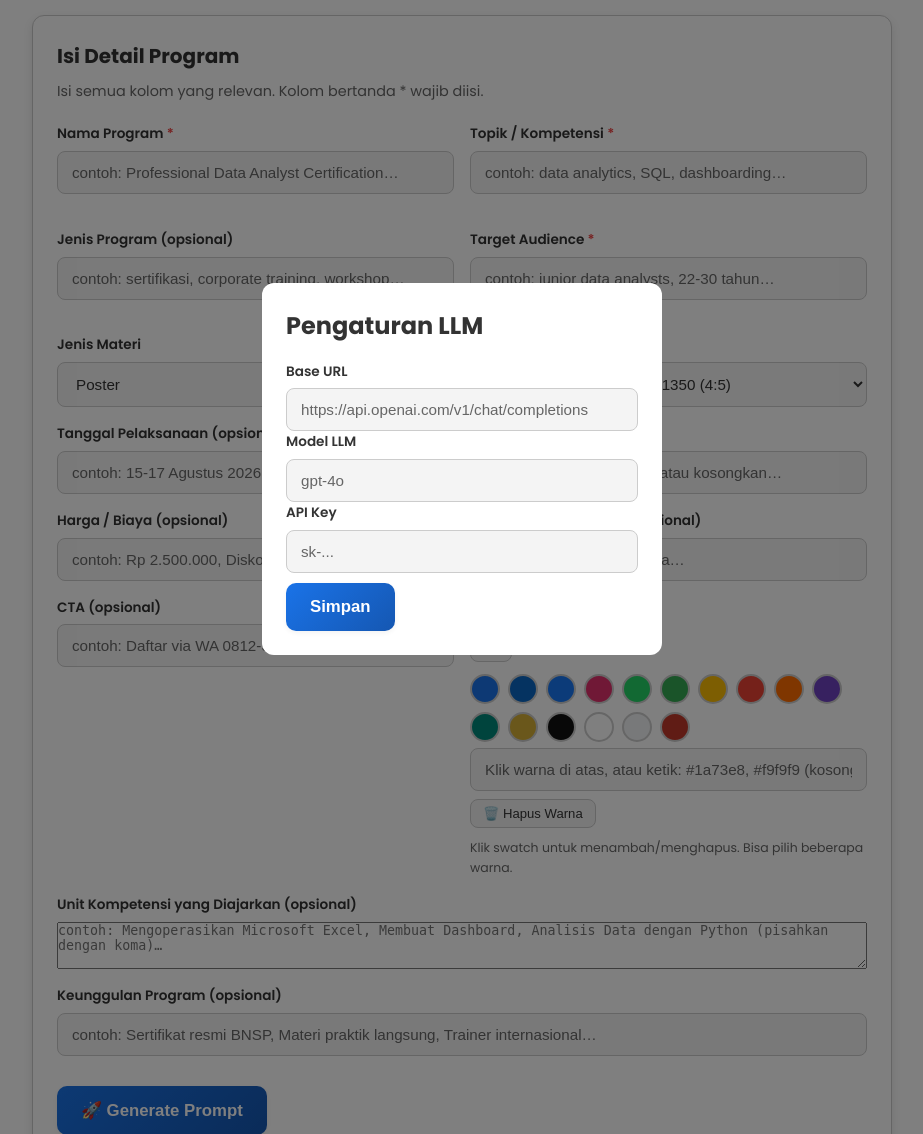
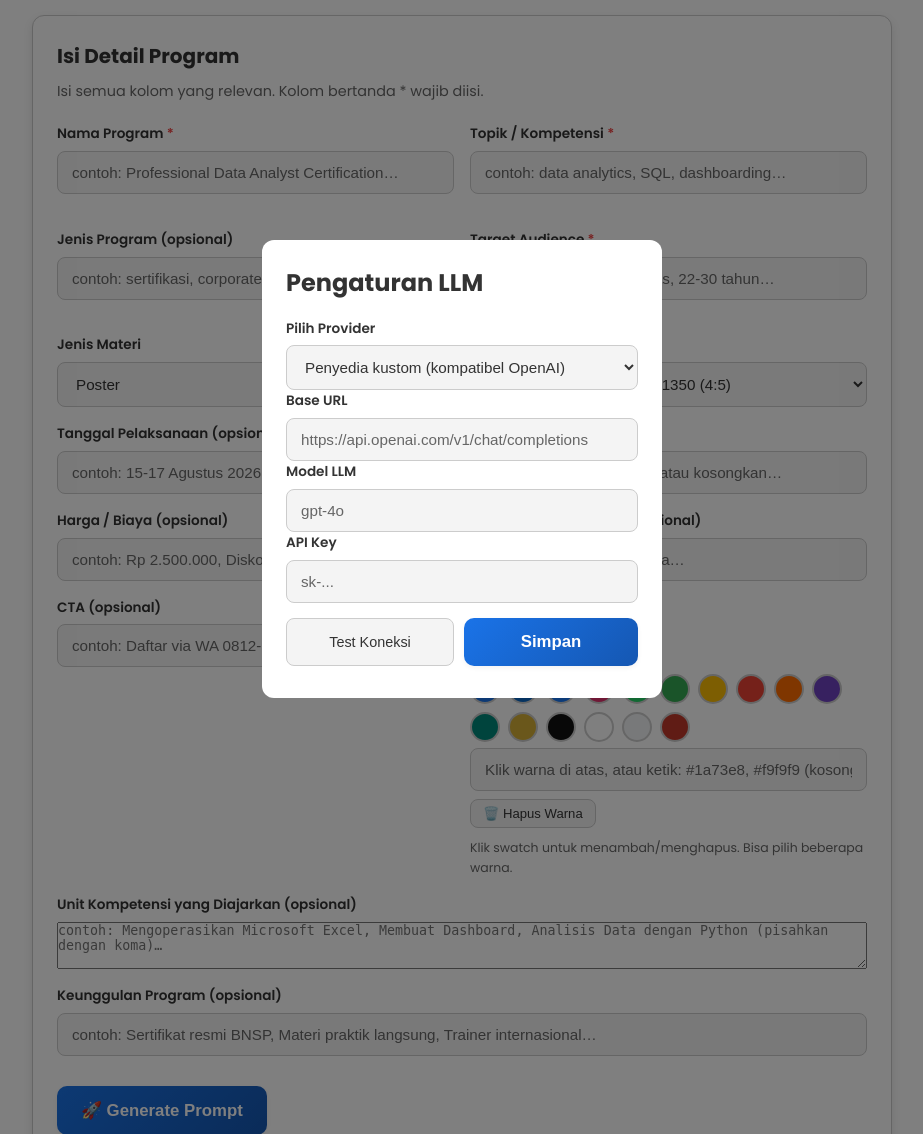
Before and after one commit to Fajar-HSE/prompt-generator-app, a Flask app: page / in a window 1280 px wide. Shown: the part 257-1391 px from the top of the page, without its empty margins (178-1101 px from the left). Run offline with Flask 3, Linux system fonts and the light colour scheme; some libraries are stand-ins or nearby versions.

Commit message:
Add provider selection, save button, and test connection feature

```diff
--- a/static/script.js
+++ b/static/script.js
@@ -21,6 +21,13 @@
         const REQUIRED_FIELDS = ['programName', 'competency', 'targetAudience'];
         const STORAGE_KEY = 'promptGeneratorHistory';
         const SETTINGS_KEY = 'llmSettings';
+        const PROVIDER_URLS = {
+            'openai': 'https://api.openai.com/v1/chat/completions',
+            'anthropic': 'https://api.anthropic.com/v1/messages',
+            'google': 'https://generativelanguage.googleapis.com/v1beta/models/gemini-pro:generateContent',
+            'openrouter': 'https://openrouter.ai/api/v1/chat/completions',
+            'custom': ''
+        };
 
         let savedSinceEdit = true;
 
@@ -28,6 +35,32 @@
             return fetch('/api/settings')
                 .then(res => res.json())
                 .catch(() => ({}));
+        }
+
+        function updateProviderUrl() {
+            const provider = document.getElementById('providerSelect').value;
+            const baseUrlInput = document.getElementById('baseUrl');
+            const modelInput = document.getElementById('llmModel');
+
+            if (provider !== 'custom' && PROVIDER_URLS[provider]) {
+                baseUrlInput.value = PROVIDER_URLS[provider];
+                baseUrlInput.readOnly = true;
+            } else {
+                baseUrlInput.value = '';
+                baseUrlInput.readOnly = false;
+            }
+
+            // Set default model berdasarkan provider
+            const defaultModels = {
+                'openai': 'gpt-4o',
+                'anthropic': 'claude-3-haiku-20240307',
+                'google': 'gemini-pro',
+                'openrouter': 'openai/gpt-4o',
+                'custom': ''
+            };
+            if (!modelInput.value || modelInput.value === 'gpt-4o') {
+                modelInput.value = defaultModels[provider] || '';
+            }
         }
 
         function saveSettingsToServer(settings) {
@@ -38,6 +71,62 @@
             })
                 .then(res => res.json())
                 .catch(() => ({ success: false }));
+        }
+
+        function testConnection() {
+            const provider = document.getElementById('providerSelect').value;
+            const baseUrl = document.getElementById('baseUrl').value.trim();
+            const apiKey = document.getElementById('apiKey').value.trim();
+            const model = document.getElementById('llmModel').value.trim();
+
+            if (!baseUrl || !apiKey || !model) {
+                showToast('Mohon lengkapi semua field sebelum test koneksi');
+                return;
+            }
+
+            const resultEl = document.getElementById('testResult');
+            resultEl.textContent = '⏳ Testing koneksi...';
+            resultEl.style.color = '#666';
+
+            const headers = {
+                'Authorization': `Bearer ${apiKey}`,
+                'Content-Type': 'application/json'
+            };
+
+            let endpoint = baseUrl;
+            if (provider === 'anthropic') {
+                endpoint = baseUrl;
+            } else if (provider === 'google') {
+                endpoint = baseUrl.replace('/chat/completions', '/messages');
+            }
+
+            const payload = {
+                model: model,
+                messages: [{ role: 'user', content: 'Test' }],
+                max_tokens: 10
+            };
+
+            fetch(endpoint, {
+                method: 'POST',
+                headers: headers,
+                body: JSON.stringify(payload)
+            })
+                .then(res => {
+                    if (res.ok) {
+                        return res.json();
+                    }
+                    return res.json().then(err => { throw err });
+                })
+                .then(data => {
+                    resultEl.textContent = '✅ Koneksi berhasil!';
+                    resultEl.style.color = '#10b981';
+                    showToast('Koneksi berhasil!');
+                })
+                .catch(err => {
+                    resultEl.textContent = `❌ Koneksi gagal: ${err.message || 'Unknown error'}`;
+                    resultEl.style.color = '#ef4444';
+                    showToast('Koneksi gagal: ' + (err.message || 'Unknown error'));
+                });
         }
         if (form) {
             form.addEventListener('input', function () { savedSinceEdit = false; });
@@ -500,10 +589,25 @@
 
         function openSettings() {
             const settings = getSettings();
-            if (settings.baseUrl) document.getElementById('baseUrl').value = settings.baseUrl;
+            if (settings.baseUrl) {
+                document.getElementById('baseUrl').value = settings.baseUrl;
+                // Try to detect provider from URL
+                if (settings.baseUrl.includes('openai.com')) {
+                    document.getElementById('providerSelect').value = 'openai';
+                } else if (settings.baseUrl.includes('anthropic.com')) {
+                    document.getElementById('providerSelect').value = 'anthropic';
+                } else if (settings.baseUrl.includes('googleapis.com')) {
+                    document.getElementById('providerSelect').value = 'google';
+                } else if (settings.baseUrl.includes('openrouter.ai')) {
+                    document.getElementById('providerSelect').value = 'openrouter';
+                } else {
+                    document.getElementById('providerSelect').value = 'custom';
+                }
+            }
             if (settings.model) document.getElementById('llmModel').value = settings.model;
             if (settings.apiKey) document.getElementById('apiKey').value = settings.apiKey;
             settingsModal.style.display = 'flex';
+            updateProviderUrl();
         }
 
         function closeSettings() {
@@ -527,13 +631,14 @@
                 const baseUrl = document.getElementById('baseUrl').value.trim();
                 const model = document.getElementById('llmModel').value.trim();
                 const apiKey = document.getElementById('apiKey').value.trim();
+                const provider = document.getElementById('providerSelect').value;
 
                 if (!baseUrl || !model || !apiKey) {
                     alert('Semua field wajib diisi!');
                     return;
                 }
 
-                saveSettings({ baseUrl, model, apiKey });
+                saveSettings({ baseUrl, model, apiKey, provider });
                 closeSettings();
                 showToast('Pengaturan berhasil disimpan!');
             });
@@ -547,6 +652,16 @@
             });
         }
 
+        const providerSelect = document.getElementById('providerSelect');
+        if (providerSelect) {
+            providerSelect.addEventListener('change', updateProviderUrl);
+        }
+
+        const testConnectionBtn = document.getElementById('testConnectionBtn');
+        if (testConnectionBtn) {
+            testConnectionBtn.addEventListener('click', testConnection);
+        }
+
         checkSettings();
         checkStatus();
         loadHistory();
--- a/static/style.css
+++ b/static/style.css
@@ -395,6 +395,23 @@ main {
     max-width: 400px;
 }
 .settings-content h2 { margin-bottom: 15px; }
+.btn-secondary {
+    background: #f4f4f4;
+    color: #333;
+    border: 1px solid #ccc;
+    padding: 10px 20px;
+    font-size: 0.9rem;
+    border-radius: 8px;
+    cursor: pointer;
+    transition: background 0.2s, border-color 0.2s;
+}
+.btn-secondary:hover {
+    background: #e4e4e4;
+}
+#testResult {
+    font-size: 0.85rem;
+    margin-top: 8px;
+}
 
 .toast.show {
     opacity: 1;
--- a/templates/index.html
+++ b/templates/index.html
@@ -15,6 +15,16 @@
             <h2>Pengaturan LLM</h2>
             <form id="settingsForm">
                 <div class="form-group">
+                    <label>Pilih Provider</label>
+                    <select id="providerSelect">
+                        <option value="custom">Penyedia kustom (kompatibel OpenAI)</option>
+                        <option value="openai">OpenAI</option>
+                        <option value="anthropic">Anthropic</option>
+                        <option value="google">Google</option>
+                        <option value="openrouter">OpenRouter</option>
+                    </select>
+                </div>
+                <div class="form-group">
                     <label>Base URL</label>
                     <input type="text" id="baseUrl" placeholder="https://api.openai.com/v1/chat/completions">
                 </div>
@@ -26,7 +36,11 @@
                     <label>API Key</label>
                     <input type="password" id="apiKey" placeholder="sk-...">
                 </div>
-                <button type="submit" class="btn-primary">Simpan</button>
+                <div style="display: flex; gap: 10px; margin-top: 15px;">
+                    <button type="button" id="testConnectionBtn" class="btn-secondary" style="flex: 1;">Test Koneksi</button>
+                    <button type="submit" class="btn-primary" style="flex: 1; margin-top: 0;">Simpan</button>
+                </div>
+                <small id="testResult" class="field-hint" style="display: block; margin-top: 8px;"></small>
             </form>
         </div>
     </div>
```
Also changed, not shown: test_app.py (+58 -57 lines).
